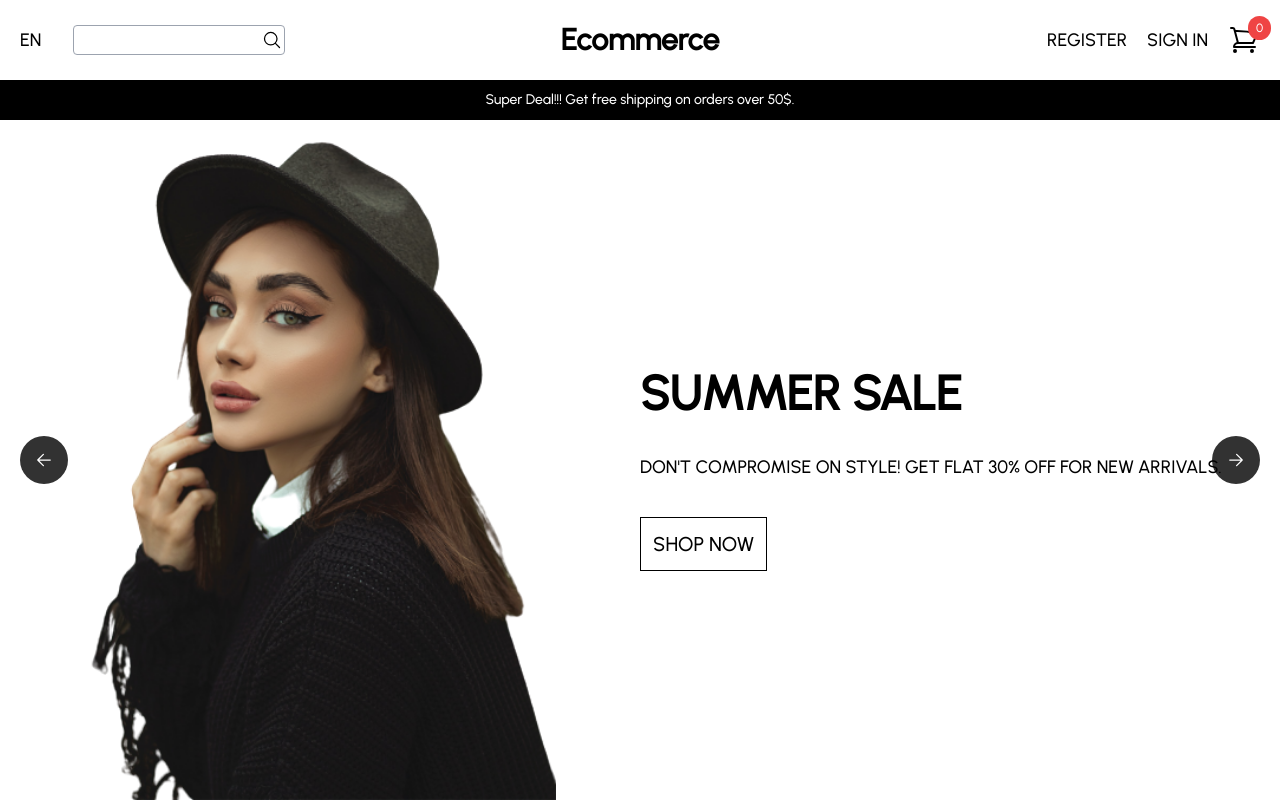
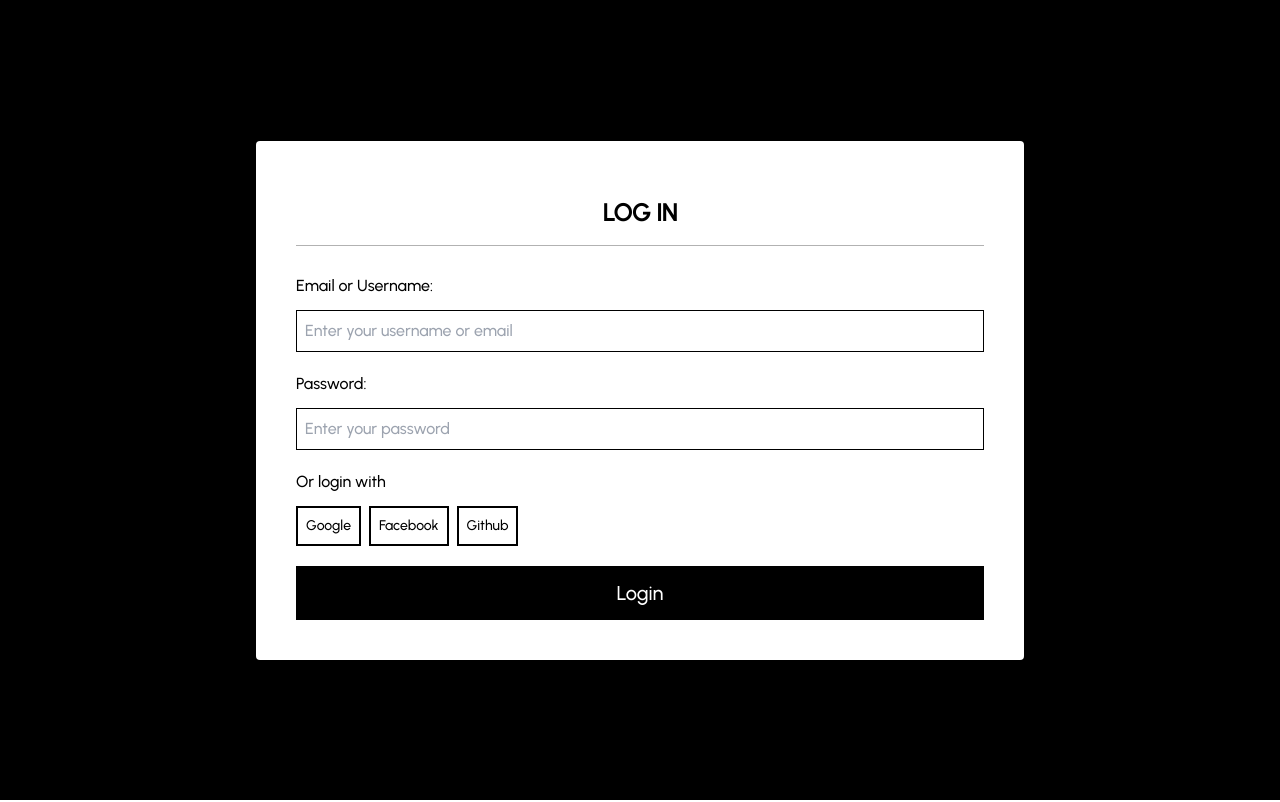
Before and after one commit to Prahyas/completeEcommerce, a React (Vite) app: page / in a window 1280 px wide. Shown: the top 802 px of the page. Built offline with nearby package versions, Linux system fonts and the light colour scheme; no server answers.

Commit message:
added render api to react just the url

```diff
--- a/src/App.jsx
+++ b/src/App.jsx
@@ -28,6 +28,9 @@ function App() {
       <Router>
         <Switch>
           <Route exact path="/">
+            <Login />
+          </Route>
+          <Route path="/home">
             <Home />
           </Route>
           <Route path="/products">
--- a/src/axiosRequests.js
+++ b/src/axiosRequests.js
@@ -1,5 +1,6 @@
 import axios from "axios";
-const BASE_URL = "http://localhost:5000/api/";
+const BASE_URL = "https://complete-ecommerce-back.onrender.com/api/";
+// const BASE_URL = "http://localhost:5000/api/";
 const TOKEN =
   "eyJhbGciOiJIUzI1NiIsInR5cCI6IkpXVCJ9.eyJpZCI6IjY0MjM4NjkzMDhhMTY3MzZjNzkxYzE5YiIsImlzQWRtaW4iOnRydWUsImlhdCI6MTY4MDYyMzg0OCwiZXhwIjoxNjgxNDg3ODQ4fQ.uw4RUIs2oYoDQ7SQ6QJDdQdIX_sWwrVNqQEmIg4D2No";
 
--- a/src/components/Products.jsx
+++ b/src/components/Products.jsx
@@ -12,9 +12,14 @@ const Products = ({ cat, filters, sort }) => {
     const getProducts = async () => {
       const res = await axios.get(
         cat
-          ? `http://localhost:5000/api/products?category=${cat}`
-          : `http://localhost:5000/api/products`
+          ? `https://complete-ecommerce-back.onrender.com/api/products?category=${cat}`
+          : `https://complete-ecommerce-back.onrender.com/api/products`
       );
+      // const res = await axios.get(
+      //   cat
+      //     ? `http://localhost:5000/api/products?category=${cat}`
+      //     : `http://localhost:5000/api/products`
+      // );
       setProducts(res.data);
     };
     getProducts();
--- a/src/pages/Login.jsx
+++ b/src/pages/Login.jsx
@@ -1,4 +1,5 @@
 import React from "react";
+import { Link } from "react-router-dom";
 
 const Login = () => {
   return (
@@ -41,13 +42,13 @@ const Login = () => {
               </button>
             </div>
           </div>
-
-          <button
-            className="p-3 text-xl bg-black text-white w-full cursor-pointer border border-black
-          "
+          <Link
+            className="block text-center p-3 text-xl bg-black text-white w-full cursor-pointer border border-black
+            "
+            to={`/home`}
           >
             Login
-          </button>
+          </Link>
         </form>
       </div>
     </div>
```
